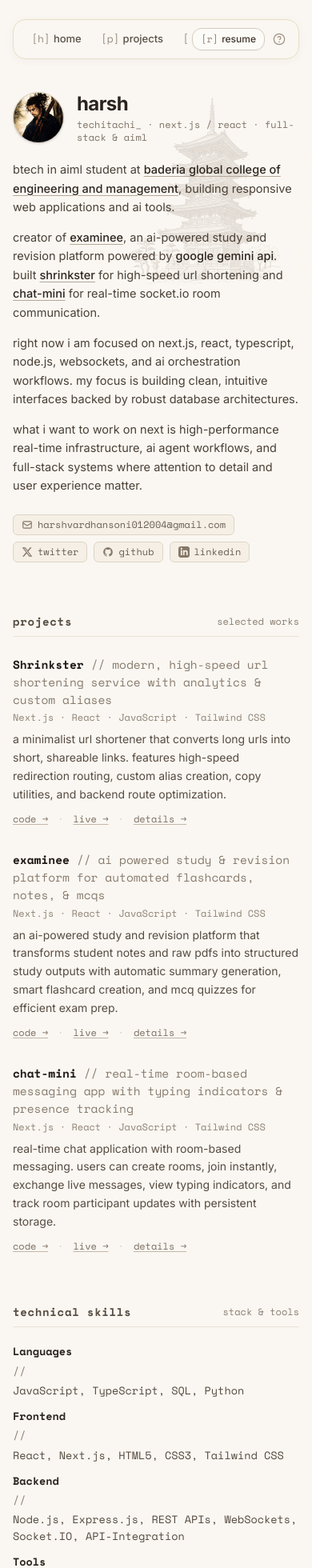
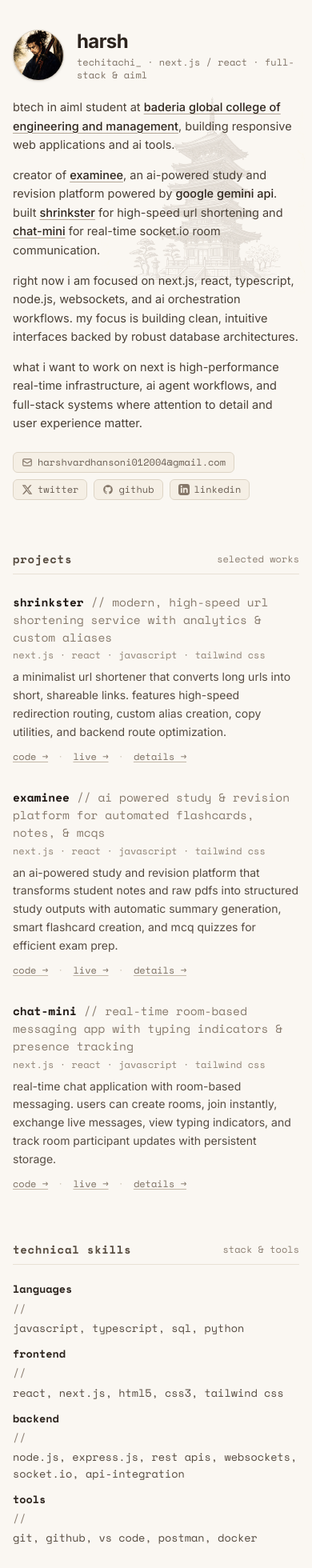
Before and after one commit to harshvardhansoni12-code/new-portfolio, a Next.js app: page / in a window 390 px wide. Shown: the top 1960 px of the page at 80% size. Built offline with nearby package versions, Linux system fonts and the light colour scheme.

Commit message:
navbar will be not see in mobile

```diff
--- a/app/page.js
+++ b/app/page.js
@@ -85,7 +85,7 @@
       />
 
       {/* Main Content Container */}
-      <main className="w-full max-w-2xl mt-8 sm:mt-12 z-10 space-y-12 sm:space-y-16">
+      <main className="w-full max-w-2xl mt-1 sm:mt-12 z-10 space-y-12 sm:space-y-16">
         <Hero onSelectProject={(id) => setActiveProjectModal(id)} />
         <Projects onSelectProject={(id) => setActiveProjectModal(id)} />
         <Skills />
--- a/components/Footer.jsx
+++ b/components/Footer.jsx
@@ -94,7 +94,7 @@
         <button
           type="button"
           onClick={onOpenShortcuts}
-          className="text-[11.5px] text-[#8C7F72] hover:text-[#3A3026] transition-colors cursor-pointer"
+          className="hidden sm:inline-block text-[11.5px] text-[#8C7F72] hover:text-[#3A3026] transition-colors cursor-pointer"
           aria-label="Open keyboard shortcuts"
         >
           press{" "}
--- a/components/Navbar.jsx
+++ b/components/Navbar.jsx
@@ -6,7 +6,7 @@
   };
 
   return (
-    <header className="sticky top-4 z-40 w-full max-w-2xl">
+    <header className="hidden sm:block sticky top-4 z-40 w-full max-w-2xl">
       <nav className="bg-[#FAF7F2]/85 backdrop-blur-md border border-[#E5DEC3] rounded-2xl sm:rounded-full px-3 sm:px-5 py-2.5 shadow-[0_2px_12px_rgba(0,0,0,0.04)] flex items-center justify-between gap-1 sm:gap-3 text-[13px] sm:text-[14px] font-mono text-[#5A4F44]">
         <div className="flex items-center gap-1 sm:gap-2.5 overflow-x-auto no-scrollbar">
           <button
--- a/components/ResumeModal.jsx
+++ b/components/ResumeModal.jsx
@@ -27,15 +27,15 @@
             <span>{personalInfo.email}</span>
             <span>·</span>
             <a href={personalInfo.linkedin} target="_blank" rel="noopener noreferrer" className="link-underlined">
-              LinkedIn
+              linkedin
             </a>
             <span>·</span>
             <a href={personalInfo.github} target="_blank" rel="noopener noreferrer" className="link-underlined">
-              GitHub
+              github
             </a>
             <span>·</span>
             <button onClick={onClose} className="link-underlined cursor-pointer text-[#736658] hover:text-[#2A211B]">
-              Portfolio
+              portfolio
             </button>
           </p>
         </div>
@@ -44,8 +44,8 @@
         <div className="space-y-6 text-sm text-[#453B31]">
           {/* Projects Section */}
           <div className="space-y-4">
-            <h4 className="font-mono font-bold text-xs uppercase tracking-wider text-[#736556] border-b border-[#ECE4D8] pb-1">
-              Projects
+            <h4 className="font-mono font-bold text-xs tracking-wider text-[#736556] border-b border-[#ECE4D8] pb-1">
+              projects
             </h4>
 
             {projects.map((proj) => (
@@ -61,7 +61,7 @@
                           rel="noopener noreferrer"
                           className="link-underlined text-[#2E251E]"
                         >
-                          Live
+                          live
                         </a>
                         <span>·</span>
                       </>
@@ -72,12 +72,12 @@
                       rel="noopener noreferrer"
                       className="link-underlined text-[#2E251E]"
                     >
-                      Code
+                      code
                     </a>
                   </span>
                 </div>
                 <div className="font-mono text-xs text-[#706355]">
-                  Tech Stack: {proj.techStack || proj.tags.join(", ")}
+                  tech stack: {proj.techStack || proj.tags.join(", ")}
                 </div>
                 {proj.bullets && proj.bullets.length > 0 ? (
                   <ul className="space-y-1 text-xs sm:text-sm text-[#50443A] leading-relaxed">
@@ -99,8 +99,8 @@
 
           {/* Education */}
           <div className="space-y-2">
-            <h4 className="font-mono font-bold text-xs uppercase tracking-wider text-[#736556] border-b border-[#ECE4D8] pb-1">
-              Education
+            <h4 className="font-mono font-bold text-xs tracking-wider text-[#736556] border-b border-[#ECE4D8] pb-1">
+              education
             </h4>
             <div className="flex justify-between items-baseline">
               <div>
@@ -115,8 +115,8 @@
 
           {/* Technical Skills */}
           <div className="space-y-2">
-            <h4 className="font-mono font-bold text-xs uppercase tracking-wider text-[#736556] border-b border-[#ECE4D8] pb-1">
-              Technical Skills
+            <h4 className="font-mono font-bold text-xs tracking-wider text-[#736556] border-b border-[#ECE4D8] pb-1">
+              technical skills
             </h4>
             <div className="font-mono text-xs space-y-1 text-[#4F4338]">
               {skills.map((s) => (
--- a/data/portfolioData.js
+++ b/data/portfolioData.js
@@ -1,6 +1,6 @@
 export const personalInfo = {
   name: "harsh",
-  fullName: "HARSH VARDHAN SONI",
+  fullName: "harsh vardhan soni",
   handle: "techitachi_ · next.js / react · full-stack & aiml",
   email: "harshvardhansoni012004@gmail.com",
   phone: "6269584026",
@@ -14,18 +14,18 @@
 export const projects = [
   {
     id: "shrinkster",
-    title: "Shrinkster",
-    resumeTitle: "Shrinkster",
+    title: "shrinkster",
+    resumeTitle: "shrinkster",
     subtitle: "modern, high-speed url shortening service with analytics & custom aliases",
-    tags: ["Next.js", "React", "JavaScript", "Tailwind CSS", "Prisma", "PostgreSQL", "Node.js", "REST API", "Vercel"],
-    techStack: "Next.js, React, JavaScript, Tailwind CSS, Prisma, PostgreSQL, Node.js, REST API, Vercel",
+    tags: ["next.js", "react", "javascript", "tailwind css", "prisma", "postgresql", "node.js", "rest api", "vercel"],
+    techStack: "next.js, react, javascript, tailwind css, prisma, postgresql, node.js, rest api, vercel",
     description:
       "a minimalist url shortener that converts long urls into short, shareable links. features high-speed redirection routing, custom alias creation, copy utilities, and backend route optimization.",
     details:
-      "Developed with Next.js and React to provide an instant, frictionless user experience. Designed backend API routes for rapid hash generation, collision-free code mapping, and sub-millisecond redirection. Backed by PostgreSQL and Prisma ORM for robust link persistence.",
+      "developed with next.js and react to provide an instant, frictionless user experience. designed backend api routes for rapid hash generation, collision-free code mapping, and sub-millisecond redirection. backed by postgresql and prisma orm for robust link persistence.",
     bullets: [
-      "Built the frontend using Next.js and React to create a clean, responsive user interface for entering URLs and copying generated short links.",
-      "Implemented backend API routes for creating shortened URLs and redirecting short codes to their original destinations.",
+      "built the frontend using next.js and react to create a clean, responsive user interface for entering urls and copying generated short links.",
+      "implemented backend api routes for creating shortened urls and redirecting short codes to their original destinations.",
     ],
     showLiveInResume: true,
     github: "https://github.com/harshvardhansoni12-code",
@@ -34,17 +34,17 @@
   {
     id: "examinee",
     title: "examinee",
-    resumeTitle: "Examinee (AI powered quiz app)",
+    resumeTitle: "examinee (ai powered quiz app)",
     subtitle: "ai powered study & revision platform for automated flashcards, notes, & mcqs",
-    tags: ["Next.js", "React", "JavaScript", "Tailwind CSS", "shadcn/ui", "Framer Motion", "NextAuth", "Prisma", "PostgreSQL", "Google Gemini API", "Node.js", "REST API"],
-    techStack: "Next.js, React, JavaScript, Tailwind CSS, shadcn/ui, Framer Motion, NextAuth, Prisma, PostgreSQL, Google Gemini API, Node.js, REST API",
+    tags: ["next.js", "react", "javascript", "tailwind css", "shadcn/ui", "framer motion", "nextauth", "prisma", "postgresql", "google gemini api", "node.js", "rest api"],
+    techStack: "next.js, react, javascript, tailwind css, shadcn/ui, framer motion, nextauth, prisma, postgresql, google gemini api, node.js, rest api",
     description:
       "an ai-powered study and revision platform that transforms student notes and raw pdfs into structured study outputs with automatic summary generation, smart flashcard creation, and mcq quizzes for efficient exam prep.",
     details:
-      "Built using Next.js, React, Tailwind CSS, shadcn/ui, and Framer Motion for a fluid frontend experience. Integrated Google Gemini API for structured prompt workflows and parsing complex study materials. Implemented NextAuth for authentication and PostgreSQL with Prisma for storing student progress, quiz results, and flashcard decks.",
+      "built using next.js, react, tailwind css, shadcn/ui, and framer motion for a fluid frontend experience. integrated google gemini api for structured prompt workflows and parsing complex study materials. implemented nextauth for authentication and postgresql with prisma for storing student progress, quiz results, and flashcard decks.",
     bullets: [
-      "Developed features for automatic summary generation, flashcard creation, and MCQ generation to support exam preparation.",
-      "Integrated AI generation workflows with Gemini API to transform raw text into structured study outputs.",
+      "developed features for automatic summary generation, flashcard creation, and mcq generation to support exam preparation.",
+      "integrated ai generation workflows with gemini api to transform raw text into structured study outputs.",
     ],
     showLiveInResume: false,
     github: "https://github.com/harshvardhansoni12-code",
@@ -53,18 +53,18 @@
   {
     id: "chat-mini",
     title: "chat-mini",
-    resumeTitle: "Chat-mini (Message-app)",
+    resumeTitle: "chat-mini (message-app)",
     subtitle: "real-time room-based messaging app with typing indicators & presence tracking",
-    tags: ["Next.js", "React", "JavaScript", "Tailwind CSS", "Node.js", "Socket.IO", "Prisma", "PostgreSQL", "NextAuth", "Node.js", "REST API"],
-    techStack: "Next.js, React, JavaScript, Tailwind CSS, Node.js, Socket.IO, Prisma, PostgreSQL, NextAuth, Node.js, REST API",
+    tags: ["next.js", "react", "javascript", "tailwind css", "node.js", "socket.io", "prisma", "postgresql", "nextauth", "node.js", "rest api"],
+    techStack: "next.js, react, javascript, tailwind css, node.js, socket.io, prisma, postgresql, nextauth, node.js, rest api",
     description:
       "real-time chat application with room-based messaging. users can create rooms, join instantly, exchange live messages, view typing indicators, and track room participant updates with persistent storage.",
     details:
-      "Engineered with Socket.IO and WebSockets on Node.js/Express for bi-directional event broadcast. Uses PostgreSQL via Prisma to persist message histories and room records. Features responsive UI with Tailwind CSS, NextAuth session management, and live typing indicators.",
+      "engineered with socket.io and websockets on node.js/express for bi-directional event broadcast. uses postgresql via prisma to persist message histories and room records. features responsive ui with tailwind css, nextauth session management, and live typing indicators.",
     bullets: [
-      "Users can create rooms, join rooms, and send messages instantly",
-      "Persistent chat data stored in PostgreSQL via Prisma",
-      "Live features include typing indicators, room/member updates, and socket-based communication",
+      "users can create rooms, join rooms, and send messages instantly",
+      "persistent chat data stored in postgresql via prisma",
+      "live features include typing indicators, room/member updates, and socket-based communication",
     ],
     showLiveInResume: false,
     github: "https://github.com/harshvardhansoni12-code",
@@ -74,26 +74,26 @@
 
 export const skills = [
   {
-    category: "Languages",
-    items: "JavaScript, TypeScript, SQL, Python",
+    category: "languages",
+    items: "javascript, typescript, sql, python",
   },
   {
-    category: "Frontend",
-    items: "React, Next.js, HTML5, CSS3, Tailwind CSS",
+    category: "frontend",
+    items: "react, next.js, html5, css3, tailwind css",
   },
   {
-    category: "Backend",
-    items: "Node.js, Express.js, REST APIs, WebSockets, Socket.IO, API-Integration",
+    category: "backend",
+    items: "node.js, express.js, rest apis, websockets, socket.io, api-integration",
   },
   {
-    category: "Tools",
-    items: "Git, GitHub, VS Code, Postman, Docker",
+    category: "tools",
+    items: "git, github, vs code, postman, docker",
   },
 ];
 
 export const education = {
-  institution: "BADERIA GLOBAL COLLEGE OF ENGINEERING AND MANAGEMENT",
-  degree: "BTECH in AIML",
+  institution: "baderia global college of engineering and management",
+  degree: "btech in aiml",
   graduation: "",
   coursework: "",
 };
```
